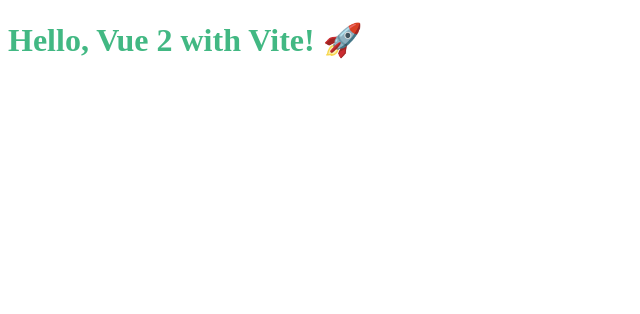
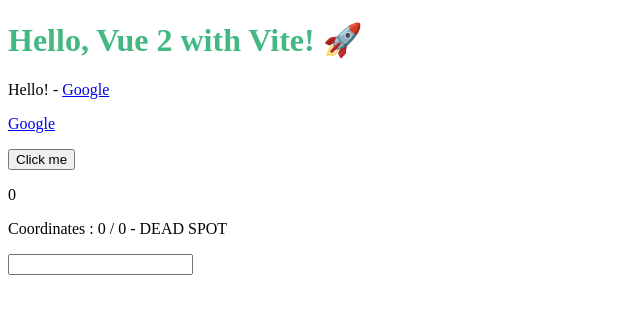
Before and after one commit to salmabenhadjali/learning-path, a Vue app: page / in a window 1280 px wide. Shown: the top 314 px of the page, without its empty margins (0-640 px from the left). Built offline with nearby package versions, Linux system fonts and the light colour scheme.

Commit message:
feat: some VueJS directives
v-bind, v-html, v-once, v-on

```diff
--- a/src/App.vue
+++ b/src/App.vue
@@ -1,12 +1,52 @@
 <template>
   <div>
-      <h1>Hello, Vue 2 with Vite! 🚀</h1>
+    <h1 v-once>{{ title }}</h1>
+    <p>{{ sayHello() }} - <a v-bind:href="link">Google</a></p>
+    <p v-html="finalLink"></p>
+
+    <button v-on:click="increase(2, $event)">Click me</button>
+    <p>{{ counter }}</p>
+
+    <p v-on:mousemove="updateCoordinates">
+      Coordinates : {{ x }} / {{ y }} - <span v-on:mousemove.stop="">DEAD SPOT</span>
+    </p>
+
+    <input type="text" v-on:keyup.enter.space="alertMe">
   </div>
 </template>
 
 <script>
   export default {
-    name: 'App'
+    name: 'App',
+    data() {
+      return {
+        title : 'Hello, Vue 2 with Vite! 🚀',
+        link: 'http://www.google.com',
+        finalLink: '<a href="http://www.google.com">Google</a>',
+        counter: 0,
+        x: 0,
+        y: 0,
+      }
+    },
+    methods: {
+      sayHello() {
+        this.title = 'Hello!'
+        return this.title
+      },
+
+      increase(step, event) {
+        return this.counter += step
+      },
+
+      updateCoordinates(event) {
+        this.x = event.clientX
+        this.y = event.clientY
+      },
+
+      alertMe() {
+        alert('Alert!')
+      }
+    }
   }
 </script>
 
```
Lines whose indentation alone changed are shown as unchanged.
